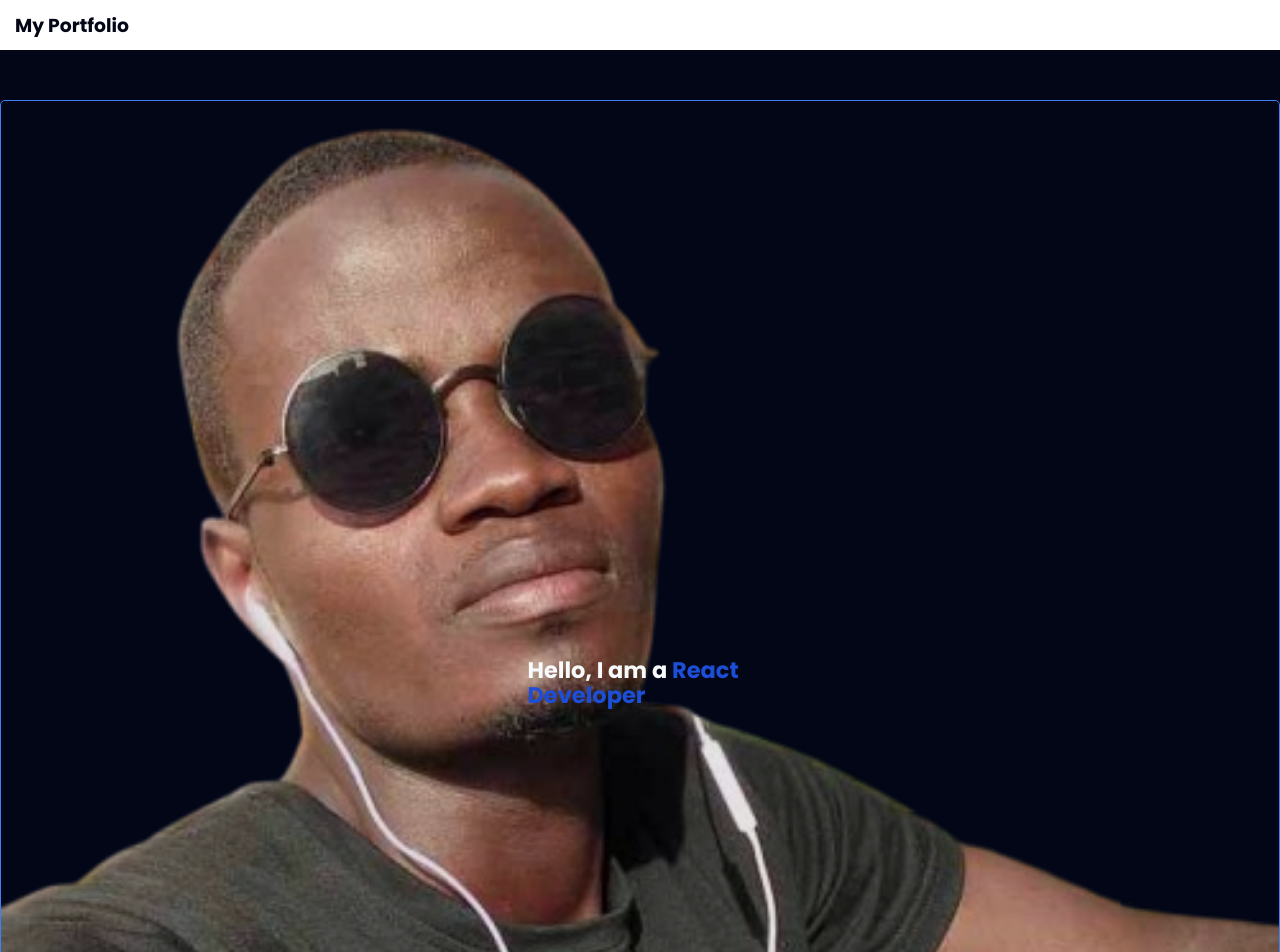
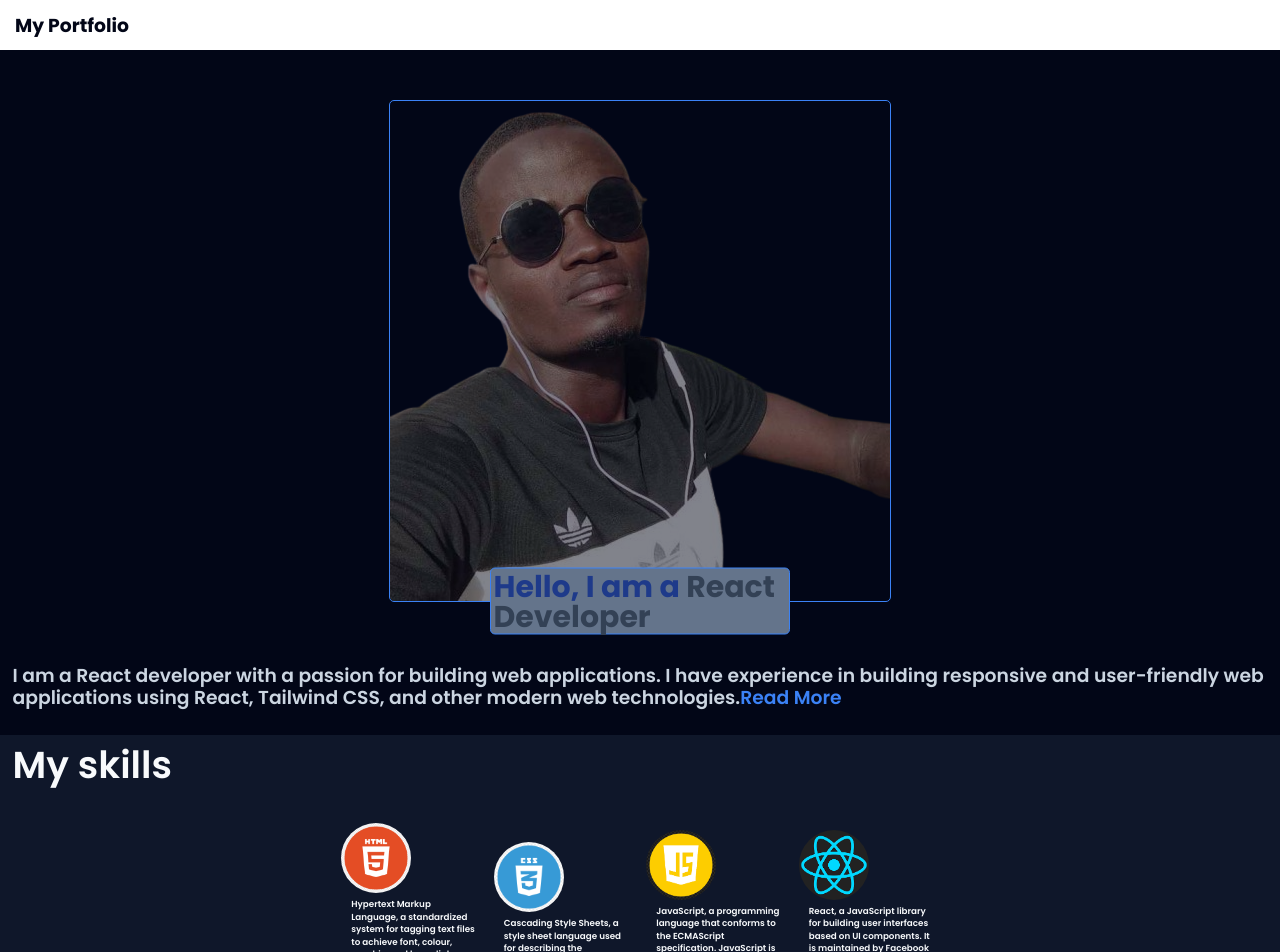
Before and after one commit to Salisspro/my-portfolio, a React (Vite) app: page / in a window 1280 px wide. Shown: the top 952 px of the page. Built offline with nearby package versions, Linux system fonts and the light colour scheme; a web font is replaced by a local one.

Commit message:
new changes

```diff
--- a/src/components/Hero.jsx
+++ b/src/components/Hero.jsx
@@ -6,18 +6,19 @@
 
    return (
       <div className='mt-20 '>
-         <div className='flex items-center justify-center space-x-10'>
-            <div className='w-full rounded-lg overflow-hidden border-[1px]  border-blue-500 mb-10 mt-20 '>
-               <img className=' w-full z-10  opacity-90' src={IMG} alt="" />
+         <div className='flex items-center justify-center'>
+            <div className='rounded-lg overflow-hidden border-[1px]  border-blue-500 my-20'>
+               <img className='opacity-50' src={IMG} alt="" />
 
-               <p className='text-4xl w-[10em] font-bold text-slate-50 z-10 absolute bottom-[3em] left-1/2 transform -translate-x-1/2 -translate-y-1/2 '>
-               Hello, I am a<span className='text-blue-700'> React Developer</span>
+               <p className='text-5xl w-[10em] bg-slate-500 p-1 font-bold text-blue-900 z-10 absolute left-1/2 transform -translate-x-1/2 -translate-y-1/2 border-[1px]  border-blue-500 rounded-lg'>
+                  Hello, I am a<span className='text-slate-700'> React Developer</span>
                </p>
+
             </div>
 
          </div>
 
-         <p className='text-slate-300 text-lg font-semibold md:text-3xl px-5'>
+         <p className='text-slate-300 text-lg font-semibold md:text-3xl px-5 mt-5'>
             I am a React developer with a passion for building web applications. I have experience in building responsive and user-friendly web applications using React, Tailwind CSS, and other modern web technologies.
             {readMore && (
                <span>
--- a/src/components/Skills.jsx
+++ b/src/components/Skills.jsx
@@ -11,9 +11,9 @@
 
 export default function Skills() {
   return (
-    <div className=" m-1 transition-all duration-300 bg-slate-900 text-slate-50">
-      <h1 className="text-6xl my-5 p-2 font-semibold">My skills</h1>
-      <div className="font-semibold md:flex grid grid-cols-1 items-center justify-center md:space-x-5 space-y-5">
+    <div className=" my-10 transition-all duration-300 bg-slate-900 text-slate-50">
+      <h1 className="text-6xl my-5 p-5 font-semibold">My skills</h1>
+      <div className="font-semibold md:flex grid grid-cols-1 items-center justify-center md:space-x-5 space-y-5 p-3">
          <div className="md:grid rounded-full  md:w-[10em] flex items-center space-x-2">
             <img className="w-[5em] h-[5em] rounded-full" src={IMG1} alt="" />
             <p className="text-sm p-2">
```
Lines whose indentation alone changed are shown as unchanged.
